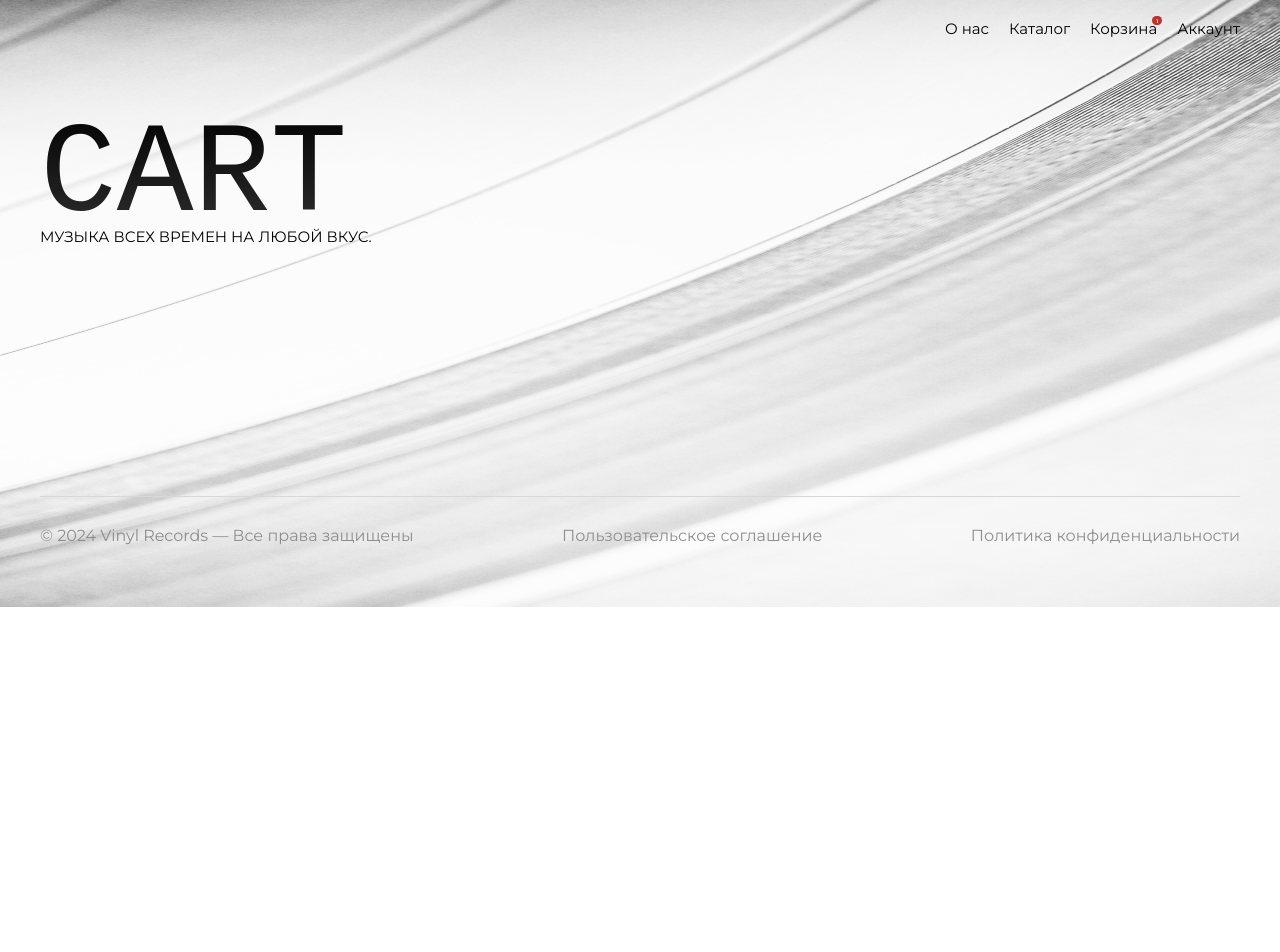
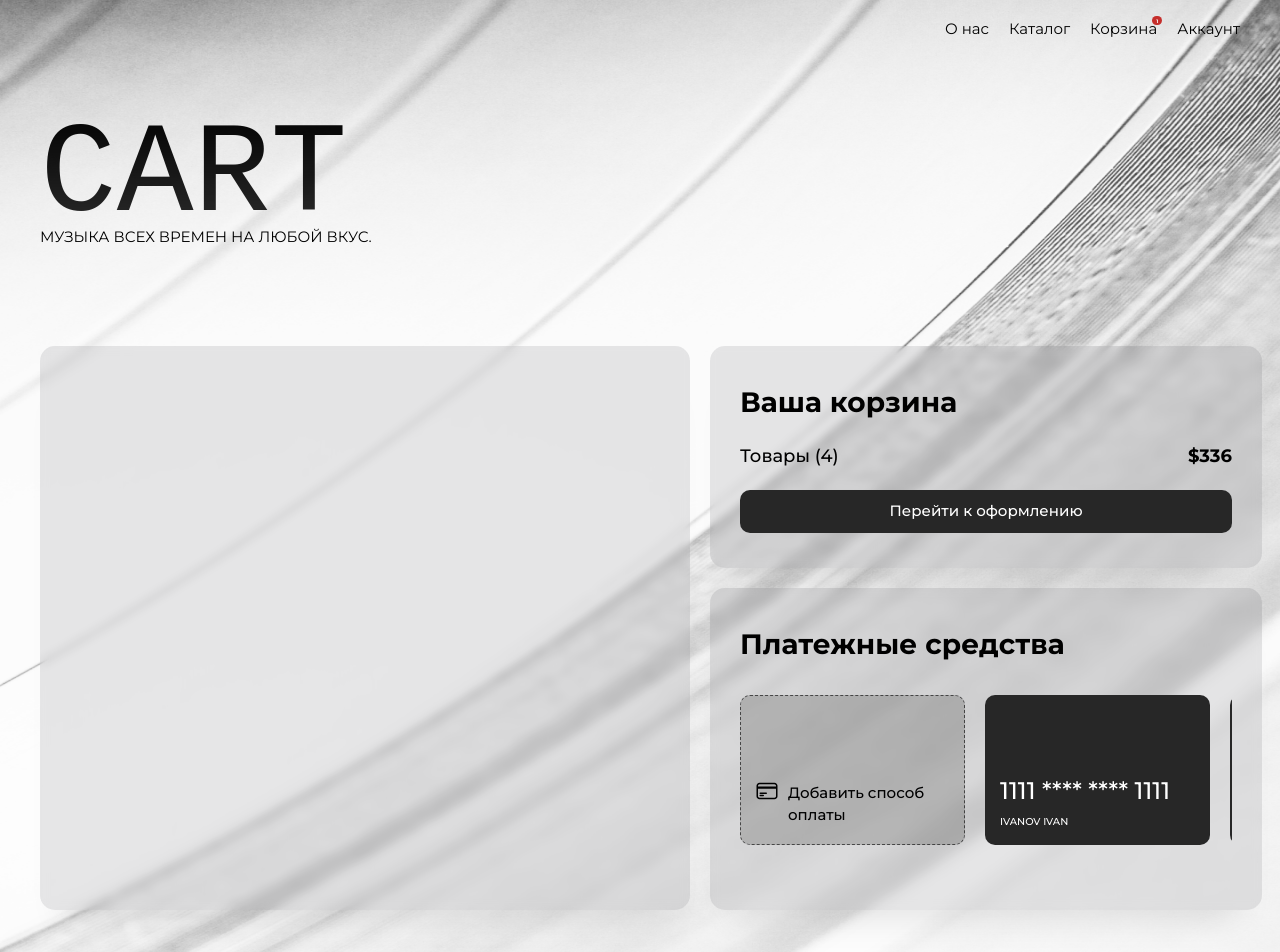
Before and after one commit to guffinnn/vinyl-store, a React (Create React App) app in the folder ClientApp/: page /cart in a window 1280 px wide. Shown: the top 952 px of the page. Before the commit the page ends 800 px from the top, so only its background shows below. Built offline with nearby package versions, Linux system fonts and the light colour scheme.

Commit message:
feat: cart page with a skeleton of future cart

```diff
--- /dev/null
+++ b/ClientApp/src/components/button/Button.css
@@ -0,0 +1,43 @@
+.button {
+    display: flex;
+    flex-direction: row;
+    justify-content: center;
+    align-items: flex-start;
+    align-self: center;
+    padding: 10px 0;
+    gap: 10px;
+
+    width: 100%;
+    height: auto;
+
+    background: #272727;
+    border-radius: 10px;
+
+    cursor: pointer;
+}
+
+.button:hover {
+    scale: 1.05;
+    margin: 0 10px;
+}
+
+.button:active {
+    scale: 0.95;
+    transition: all 0.1s ease-in-out;
+}
+
+.buttons__text {
+    font-style: normal;
+    font-weight: 500;
+    font-size: 15px;
+    line-height: 150%;
+    /* identical to box height, or 22px */
+
+    color: #FFFFFF;
+}
+
+.buttons__text:active .add_to_cart__button {
+    color: #666;
+    box-shadow: inset 4px 4px 12px #c5c5c5, inset -4px -4px 12px #ffffff;
+    transition: none;
+}
--- /dev/null
+++ b/ClientApp/src/components/button/Button.jsx
@@ -0,0 +1,12 @@
+import React from "react";
+import './Button.css';
+
+function Button({ content }) {
+    return (
+        <div className="button">
+            <a className="buttons__text" href={{}}>{content}</a>
+        </div>
+    );
+}
+
+export default Button;
--- a/ClientApp/src/components/payments/Payments.css
+++ b/ClientApp/src/components/payments/Payments.css
@@ -0,0 +1,149 @@
+div.payments {
+    width: 100%;
+    height: auto;
+
+    display: flex;
+    flex-direction: row;
+    align-items: flex-start;
+    padding: 0;
+    gap: 10px;
+
+    overflow-x: scroll;
+}
+
+div.payments::-webkit-scrollbar-track  {
+    border-radius: 10px;
+    background-color: rgba(245, 245, 245, 0);
+}
+
+div.payments::-webkit-scrollbar  {
+    width: 8px;
+    height: 8px;
+    background-color: rgba(245, 245, 245, 0);
+}
+
+div.payments::-webkit-scrollbar-thumb  {
+    border-radius: 10px;
+    background-color: rgba(0, 0, 0, 0.4);
+}
+
+@media(max-width: 500px) {
+    div.payments::-webkit-scrollbar  {
+        width: 4px;
+        height: 4px;
+        background-color: rgba(245, 245, 245, 0);
+    }
+}
+
+.payments__fluid {
+    display: flex;
+    flex-direction: row;
+    align-items: flex-start;
+    gap: 20px;
+
+    margin-bottom: 20px;
+    padding: 10px 0;
+
+    width: 100%;
+    height: auto;
+}
+
+.add_card__frame {
+    width: 225px;
+    height: 150px;
+
+    cursor: pointer;
+}
+
+.add_card__background {
+    box-sizing: border-box;
+
+    display: flex;
+    flex-direction: row;
+    align-items: flex-end;
+    padding: 16px 15px;
+    gap: 10px;
+
+    background: rgba(39, 39, 39, 0.2);
+    border: 1px dashed rgba(0, 0, 0, 0.6);
+    border-radius: 10px;
+
+    width: 225px;
+    height: 150px;
+}
+
+.add_card__content {
+    display: flex;
+    flex-direction: row;
+    align-items: flex-start;
+    padding: 0;
+    gap: 10px;
+
+    width: 175px;
+    height: 46px;
+}
+
+div.card-icon__frame {
+    width: 24px;
+    height: 24px;
+}
+
+.add_card__text {
+    font-style: normal;
+    font-weight: 500;
+    font-size: 15px;
+    line-height: 150%;
+    /* or 22px */
+
+    color: #000000;
+}
+
+.card__frame {
+    width: 225px;
+    height: 150px;
+    transition: transform 0.1s;
+    cursor: pointer;
+}
+
+.card__frame:hover {
+    transform: scale(1.05);
+}
+
+.card__frame:active {
+    transform: scale(0.95);
+}
+
+.card__background {
+    display: flex;
+    flex-direction: column;
+    justify-content: flex-end;
+    align-items: flex-start;
+    padding: 16px 15px;
+    gap: 5px;
+
+    width: 225px;
+    height: 150px;
+
+    background: #272727;
+    border-radius: 10px;
+}
+
+.card__number {
+    font-style: normal;
+    font-weight: 500;
+    font-size: 24px;
+    line-height: 150%;
+    /* identical to box height, or 36px */
+
+    color: #FFFFFF;
+}
+
+.card__user {
+    font-style: normal;
+    font-weight: 500;
+    font-size: 10px;
+    line-height: 150%;
+    /* identical to box height, or 15px */
+
+    color: #FFFFFF;
+}
--- a/ClientApp/src/components/payments/Payments.jsx
+++ b/ClientApp/src/components/payments/Payments.jsx
@@ -0,0 +1,36 @@
+import React from "react";
+import './Payments.css';
+import card from '../../assets/card-icon.svg';
+
+function Payments() {
+    return (
+        <div className="payments">
+            <div className="payments__fluid">
+                <div className="add_card__frame">
+                    <div className="add_card__background">
+                        <div className="add_card__content">
+                            <div className="card-icon__frame">
+                                <img className="card-icon" src={card} alt="Карта"/>
+                            </div>
+                            <p className="add_card__text">Добавить способ оплаты</p>
+                        </div>
+                    </div>
+                </div>
+                <div className="card__frame">
+                    <div className="card__background">
+                        <p className="card__number">1111 **** **** 1111</p>
+                        <p className="card__user">IVANOV IVAN</p>
+                    </div>
+                </div>
+                <div className="card__frame">
+                    <div className="card__background">
+                        <p className="card__number">1111 **** **** 1111</p>
+                        <p className="card__user">IVANOV IVAN</p>
+                    </div>
+                </div>
+            </div>
+        </div>
+    );
+}
+
+export default Payments;
--- a/ClientApp/src/pages/cart/Cart.css
+++ b/ClientApp/src/pages/cart/Cart.css
@@ -0,0 +1,147 @@
+#cart {
+    width: auto;
+
+    display: flex;
+    gap: 20px;
+    flex-direction: row;
+    justify-content: space-between;
+    flex-wrap: nowrap;
+    align-content: flex-start;
+
+    margin: 0 40px;
+}
+
+section.cart {
+    display: flex;
+    flex-direction: column;
+    align-items: flex-start;
+    padding: 35px 30px;
+    gap: 50px;
+
+    width: 100%;
+    min-width: 650px;
+
+    background: rgba(47, 48, 61, 0.11);
+    box-shadow: 0 32px 32px -24px rgba(0, 0, 0, 0.1);
+    backdrop-filter: blur(4px);
+    /* Note: backdrop-filter has minimal browser support */
+    border-radius: 15px;
+}
+
+.cart__frame {
+    display: flex;
+    flex-direction: row;
+    flex-wrap: wrap;
+    align-items: flex-start;
+    align-content: flex-start;
+    padding: 0;
+    gap: 40px 20px;
+
+    width: 100%;
+    overflow-y: auto;
+}
+
+.cart__fluid {
+    display: flex;
+    flex-direction: row;
+    flex-wrap: wrap;
+    align-items: flex-start;
+    align-content: flex-start;
+    padding: 0 1px 0 0;
+    gap: 40px 20px;
+
+    width: 100%;
+    height: auto
+}
+
+aside.cart {
+    width: 100%;
+    max-width: 552px;
+    height: auto;
+
+    display: flex;
+    gap: 20px;
+    flex-direction: column;
+    flex-wrap: wrap;
+    align-content: flex-start;
+    align-items: stretch;
+}
+
+article.payments {
+    width: 100%;
+    height: auto;
+
+    box-sizing: border-box;
+
+    display: flex;
+    flex-direction: column;
+    align-items: flex-start;
+    padding: 35px 30px;
+    gap: 20px;
+
+    background: rgba(47, 48, 61, 0.11);
+    box-shadow: 0 32px 32px -24px rgba(0, 0, 0, 0.1);
+    backdrop-filter: blur(4px);
+    /* Note: backdrop-filter has minimal browser support */
+    border-radius: 15px;
+}
+
+.cart__heading {
+    font-style: normal;
+    font-weight: 700;
+    font-size: 28px;
+    line-height: 150%;
+
+    color: #000000;
+}
+
+article.cart__price {
+    box-sizing: border-box;
+
+    display: flex;
+    flex-direction: column;
+    align-items: flex-start;
+    padding: 35px 30px;
+    gap: 20px;
+
+    width: 100%;
+    height: auto;
+
+    background: rgba(47, 48, 61, 0.11);
+    box-shadow: 0 32px 32px -24px rgba(0, 0, 0, 0.1);
+    backdrop-filter: blur(4px);
+    /* Note: backdrop-filter has minimal browser support */
+    border-radius: 15px;
+}
+
+.cart__status {
+    width: 100%;
+    height: auto;
+
+    display: flex;
+    flex-direction: row;
+    justify-content: space-between;
+    align-items: flex-start;
+    padding: 0;
+    gap: 50px;
+}
+
+.objects__count {
+    font-style: normal;
+    font-weight: 500;
+    font-size: 18px;
+    line-height: 150%;
+    /* identical to box height, or 27px */
+
+    color: #000000;
+}
+
+.final__price {
+    font-style: normal;
+    font-weight: 700;
+    font-size: 18px;
+    line-height: 150%;
+    /* identical to box height, or 27px */
+
+    color: #000000;
+}
--- a/ClientApp/src/pages/cart/Cart.jsx
+++ b/ClientApp/src/pages/cart/Cart.jsx
@@ -2,13 +2,35 @@ import React from "react";
 import './Cart.css';
 import Header from "../../components/header/Header";
 import Footer from "../../components/footer/Footer";
+import Payments from "../../components/payments/Payments";
+import Button from "../../components/button/Button";
 
 function Cart() {
     return (
         <>
             <Header>Cart</Header>
-            <main className="main">
+            <main className="main" id="cart">
+                <section className="cart">
+                    <div className="cart__frame">
+                        <div className="cart__fluid">
 
+                        </div>
+                    </div>
+                </section>
+                <aside className="cart">
+                    <article className="cart__price">
+                        <p className="cart__heading">Ваша корзина</p>
+                        <div className="cart__status">
+                            <p className="objects__count">Товары (4)</p>
+                            <p className="final__price">$336</p>
+                        </div>
+                        <Button content={"Перейти к оформлению"} />
+                    </article>
+                    <article className="payments">
+                        <p className="cart__heading">Платежные средства</p>
+                        <Payments />
+                    </article>
+                </aside>
             </main>
             <Footer />
         </>
```
Also changed, not shown: ClientApp/src/assets/card-icon.svg (added).
